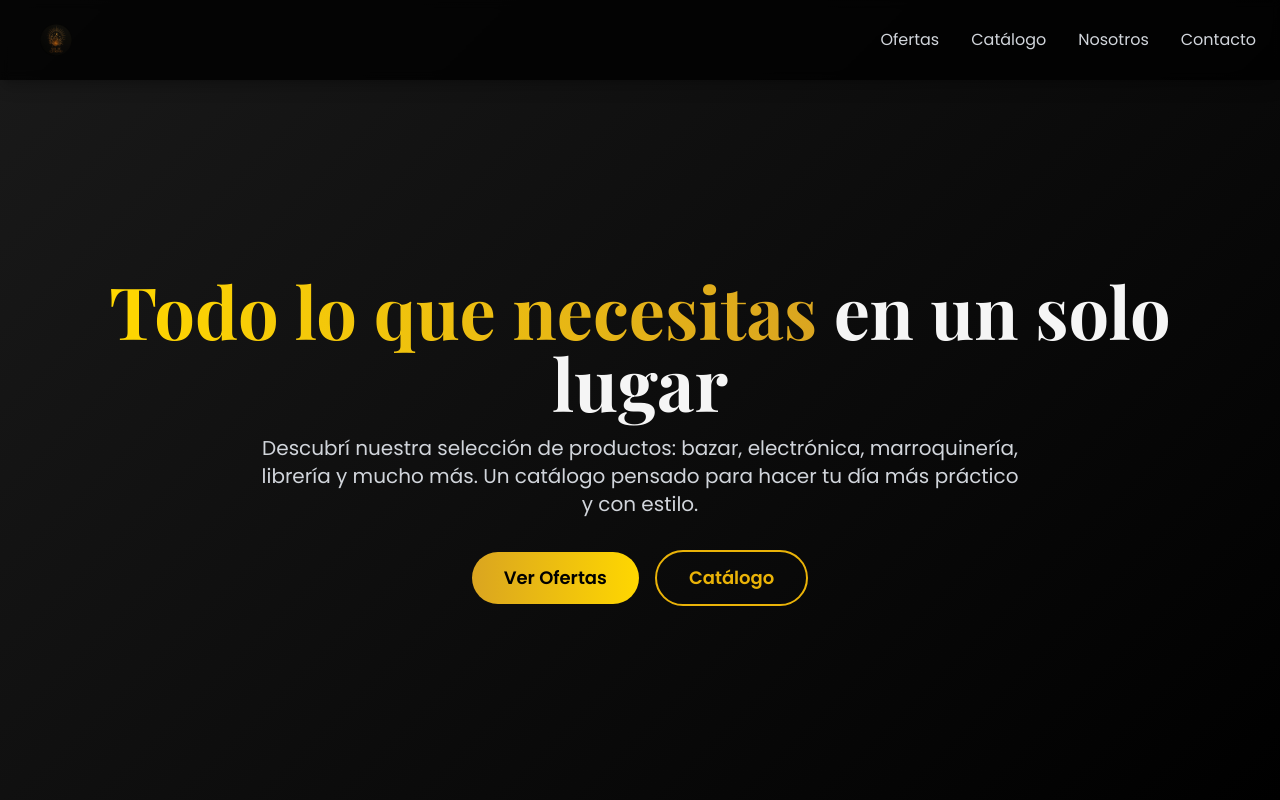
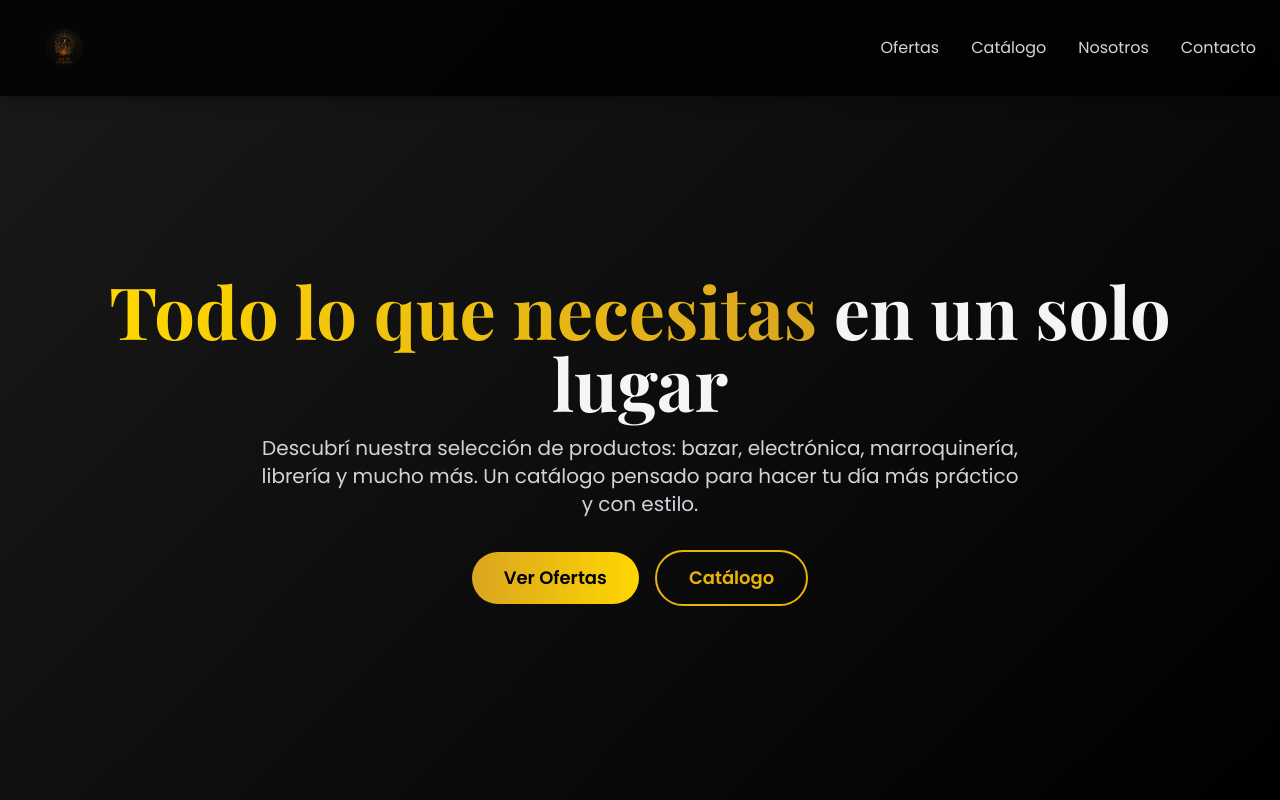
Before and after one commit to soldecitrino2025/catalogo, a plain HTML site: page index.html in a window 1280 px wide. Shown: the top 800 px of the page. Drawn offline with nearby package versions, Linux system fonts and the light colour scheme; no server answers.

Commit message:
Update index.html

```diff
--- a/index.html
+++ b/index.html
@@ -51,7 +51,7 @@
     <header id="header" class="bg-black/80 backdrop-blur-sm fixed top-0 left-0 right-0 z-50 shadow-lg shadow-black/20">
         <div class="container mx-auto px-6 py-2 flex justify-between items-center">
             <a href="#" class="flex items-center">
-                <img src="logo.png" alt="Logo Sol de Citrino" class="h-16">
+                <img src="logo.png" alt="Logo Sol de Citrino" class="h-20">
             </a>
             <nav class="hidden md:flex space-x-8 items-center">
                 <a href="#ofertas" class="text-gray-300 hover:text-white transition duration-300">Ofertas</a>
```
